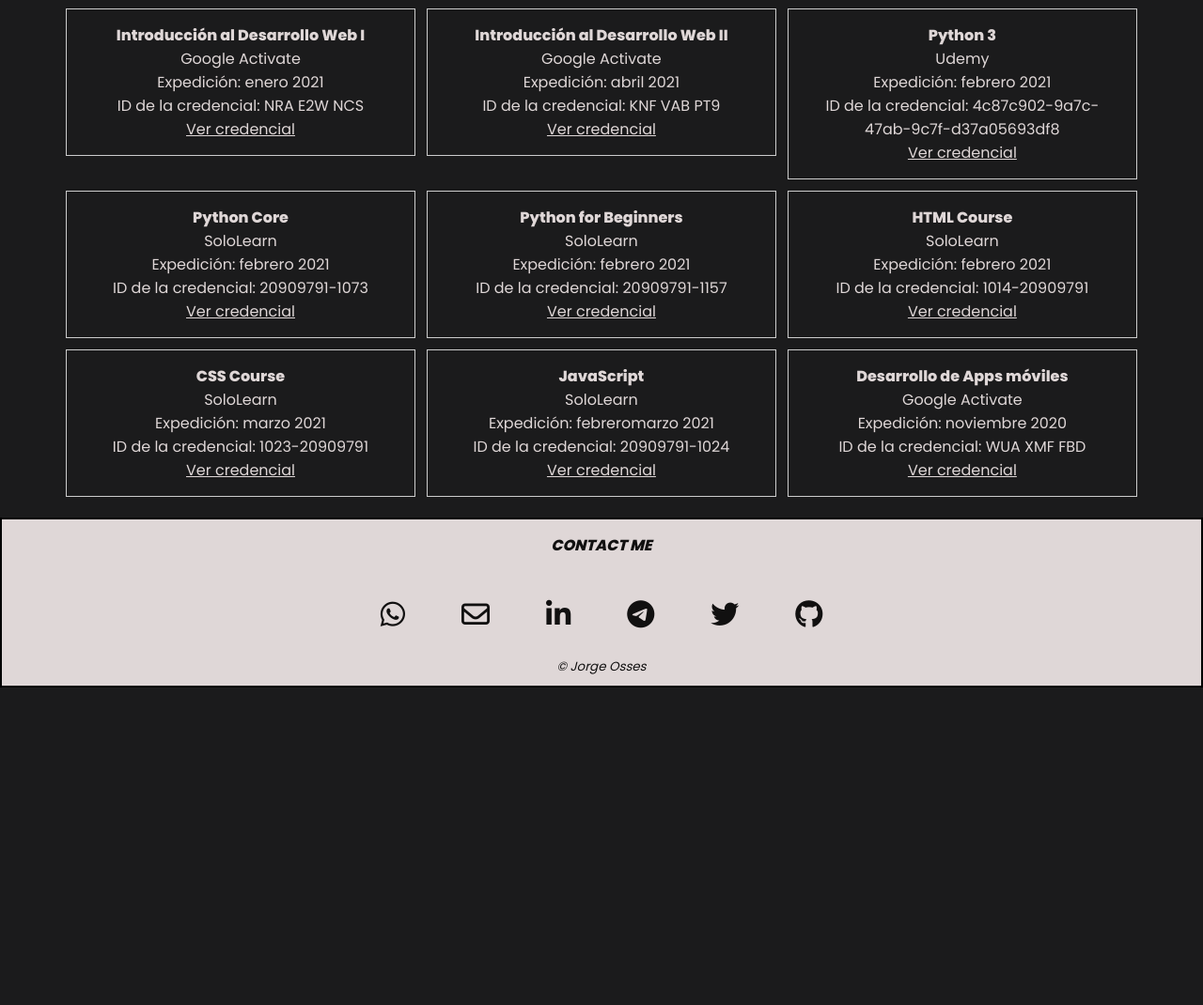
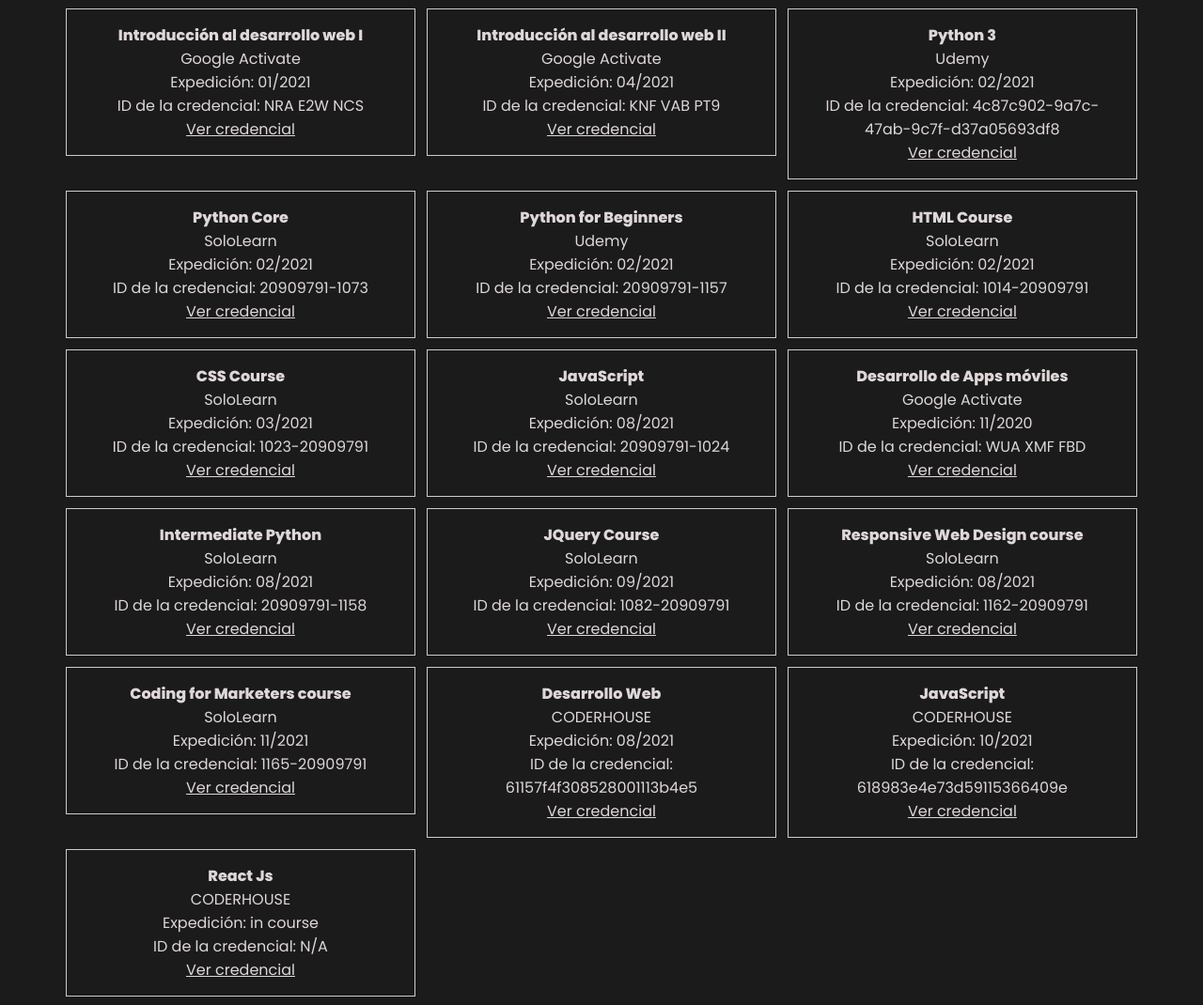
Before and after one commit to jorge-osses/jorge-osses.github.io, a plain HTML site: page index.html in a window 1280 px wide. Shown: the part 816-1886 px from the top of the page at 94% size. Before the commit the page ends 1548 px from the top, so only its background shows below. Drawn offline with Linux system fonts and the light colour scheme.

Commit message:
Courses with ajax

```diff
--- /dev/null
+++ b/courses.json
@@ -0,0 +1,130 @@
+[
+    {
+        "title":"Introducción al desarrollo web I",
+        "place":"Google Activate",
+        "date":"01/2021",
+        "id":"NRA E2W NCS",
+        "link":"https://learndigital.withgoogle.com/activate/validate-certificate-code"
+
+    },
+    {
+        "title":"Introducción al desarrollo web II",
+        "place":"Google Activate",
+        "date":"04/2021",
+        "id":"KNF VAB PT9",
+        "link":"https://learndigital.withgoogle.com/activate/validate-certificate-code"
+
+    },
+    {
+        "title":"Python 3",
+        "place":"Udemy",
+        "date":"02/2021",
+        "id":"4c87c902-9a7c-47ab-9c7f-d37a05693df8",
+        "link":"https://www.udemy.com/certificate/UC-4c87c902-9a7c-47ab-9c7f-d37a05693df8/"
+
+    },
+    {
+        "title":"Python Core",
+        "place":"SoloLearn",
+        "date":"02/2021",
+        "id":"20909791-1073",
+        "link":"https://www.sololearn.com/certificates/course/en/20909791/1073/landscape/png"
+
+    },
+    {
+        "title":"Python for Beginners",
+        "place":"Udemy",
+        "date":"02/2021",
+        "id":"20909791-1157",
+        "link":"https://www.sololearn.com/certificates/course/en/20909791/1157/landscape/png"
+
+    },
+    {
+        "title":"HTML Course",
+        "place":"SoloLearn",
+        "date":"02/2021",
+        "id":"1014-20909791",
+        "link":"https://www.sololearn.com/Certificate/1014-20909791/pdf/"
+
+    },
+    {
+        "title":"CSS Course",
+        "place":"SoloLearn",
+        "date":"03/2021",
+        "id":"1023-20909791",
+        "link":"https://www.sololearn.com/Certificate/1023-20909791/pdf/"
+
+    },
+    {
+        "title":"JavaScript",
+        "place":"SoloLearn",
+        "date":"08/2021",
+        "id":"20909791-1024",
+        "link":"https://www.sololearn.com/certificates/course/en/20909791/1024/landscape/png"
+
+    },
+    {
+        "title":"Desarrollo de Apps móviles",
+        "place":"Google Activate",
+        "date":"11/2020",
+        "id":"WUA XMF FBD",
+        "link":"https://learndigital.withgoogle.com/activate/validate-certificate-code"
+
+    },
+    {
+        "title":"Intermediate Python",
+        "place":"SoloLearn",
+        "date":"08/2021",
+        "id":"20909791-1158",
+        "link":"https://www.sololearn.com/certificates/course/en/20909791/1158/landscape/png"
+
+    },
+    {
+        "title":"JQuery Course",
+        "place":"SoloLearn",
+        "date":"09/2021",
+        "id":"1082-20909791",
+        "link":"https://www.sololearn.com/Certificate/1082-20909791/jpg"
+
+    },
+    {
+        "title":"Responsive Web Design course",
+        "place":"SoloLearn",
+        "date":"08/2021",
+        "id":"1162-20909791",
+        "link":"https://www.sololearn.com/Certificate/1162-20909791/jpg"
+
+    },
+    {
+        "title":"Coding for Marketers course",
+        "place":"SoloLearn",
+        "date":"11/2021",
+        "id":"1165-20909791",
+        "link":"https://www.sololearn.com/Certificate/1165-20909791/jpg"
+
+    },
+    {
+        "title":"Desarrollo Web",
+        "place":"CODERHOUSE",
+        "date":"08/2021",
+        "id":"61157f4f308528001113b4e5",
+        "link":"https://www.coderhouse.com/certificados/61157f4f308528001113b4e5"
+
+    },
+    {
+        "title":"JavaScript",
+        "place":"CODERHOUSE",
+        "date":"10/2021",
+        "id":"618983e4e73d59115366409e",
+        "link":"https://www.coderhouse.com/certificados/618983e4e73d59115366409e"
+
+    },
+    {
+        "title":"React Js",
+        "place":"CODERHOUSE",
+        "date":"in course",
+        "id":"N/A",
+        "link":"N/A"
+
+    }
+]
--- a/index.html
+++ b/index.html
@@ -92,7 +92,7 @@
         </div>
         <h2 class="titleCourse">Courses</h2>
         <div class="courses">
-            <div class="responsive">
+            <!-- <div class="responsive">
                 <div class="gallery">
                 <div class="desc">
                         <h4>Introducción al Desarrollo Web I</h4>
@@ -216,7 +216,7 @@
                         </p>
                     </div>
                 </div>
-            </div>
+            </div> -->
         </div>
 
         <div class="portfolio">
@@ -242,6 +242,6 @@
         </footer>
     </div>
 
-
+    <script src="./script.js"></script>
 </body>
 </html>
--- a/nav.css
+++ /dev/null
@@ -1,95 +0,0 @@
-*{
-    padding: 0;
-    box-sizing: border-box;
-    margin: 0;
-    text-decoration: none;
-    list-style: none;
-}
-body {
-    font-family: 'Franklin Gothic Medium', 'Arial Narrow', Arial, sans-serif;
-}
-nav {
-    background: #0082e6;
-    height:80px;
-    width:100%;
-}
-label.logo {
-    color:blanchedalmond;
-    font-size:38px;
-    line-height: 80px;
-    padding: 0 0 0 100px ;
-    font-weight:bold;
-}
-nav ul {
-    float: right;
-    margin-right: 10px;
-}
-nav ul li {
-    display: inline-block;
-    margin: 0 5px;
-    line-height: 80px;
-}
-nav ul li a {
-    color: blanchedalmond;
-    font-size: 18px;
-    padding: 7px 13px;
-    border-radius:3px;
-    font-weight:bold;
-    text-transform: uppercase;
-}
-a.active,a:hover {
-    background-color: #1b9bff;
-    transition: .5s;
-}
-.checkbtn{
-    font-size: 30px;
-    color: blanchedalmond;
-    float: right;
-    line-height:80px;
-    margin-right: 40px;
-    cursor: pointer;
-    display: none;
-}
-#check{
-    display: none;
-}
-@media (max-width: 952px) {
-    label.logo {
-        font-size: 30px;
-        padding-left: 50px;
-    }
-    nav ul li a {
-        font-size: 16px
-    }
-}
-
-@media (max-width: 952px) {
-    .checkbtn {
-        display: block;
-    }
-    ul{
-        position:fixed;
-        width:100%;
-        height:100vh;
-        background: #2c3e50;
-        top: 80px;
-        left: -100%;
-        text-align: center;
-        transition: all .5s;
-    }
-    nav ul li{
-        display: block;
-        margin: 50px 0;
-        line-height: 20px
-    }
-    nav ul li a {
-        font-size: 20px;
-    }
-    a.active, a:hover{
-        background:none;
-        color: #0082e6
-    }
-    #check:checked ~ ul{
-        left: 0;
-    }
-}
--- /dev/null
+++ b/script.js
@@ -0,0 +1,30 @@
+const url = "courses.json";
+const container = document.querySelector('.courses');
+
+fetch(url)
+.then((response) => response.json() )
+.then((data) => {
+    console.log(data)
+    data.forEach(element => {
+        let div = document.createElement('div');
+        div.className = 'responsive';
+        div.innerHTML =`
+            <div class="gallery">
+            <div class="desc">
+            <h4>${element.title}</h4>
+            <p>
+                ${element.place} <br>
+                Expedición: ${element.date} <br>
+                ID de la credencial: ${element.id}  <br>
+                <a href="${element.url}" target="_blank">Ver credencial</a>
+            </p>
+            </div>
+            </div>
+        `;
+        container.appendChild(div)
+    });
+
+})
+.catch((error) => {
+    console.log(error);
+})
```
Also changed, not shown: code.js (deleted, +0 -14 lines), nav.html (deleted, +0 -34 lines).
